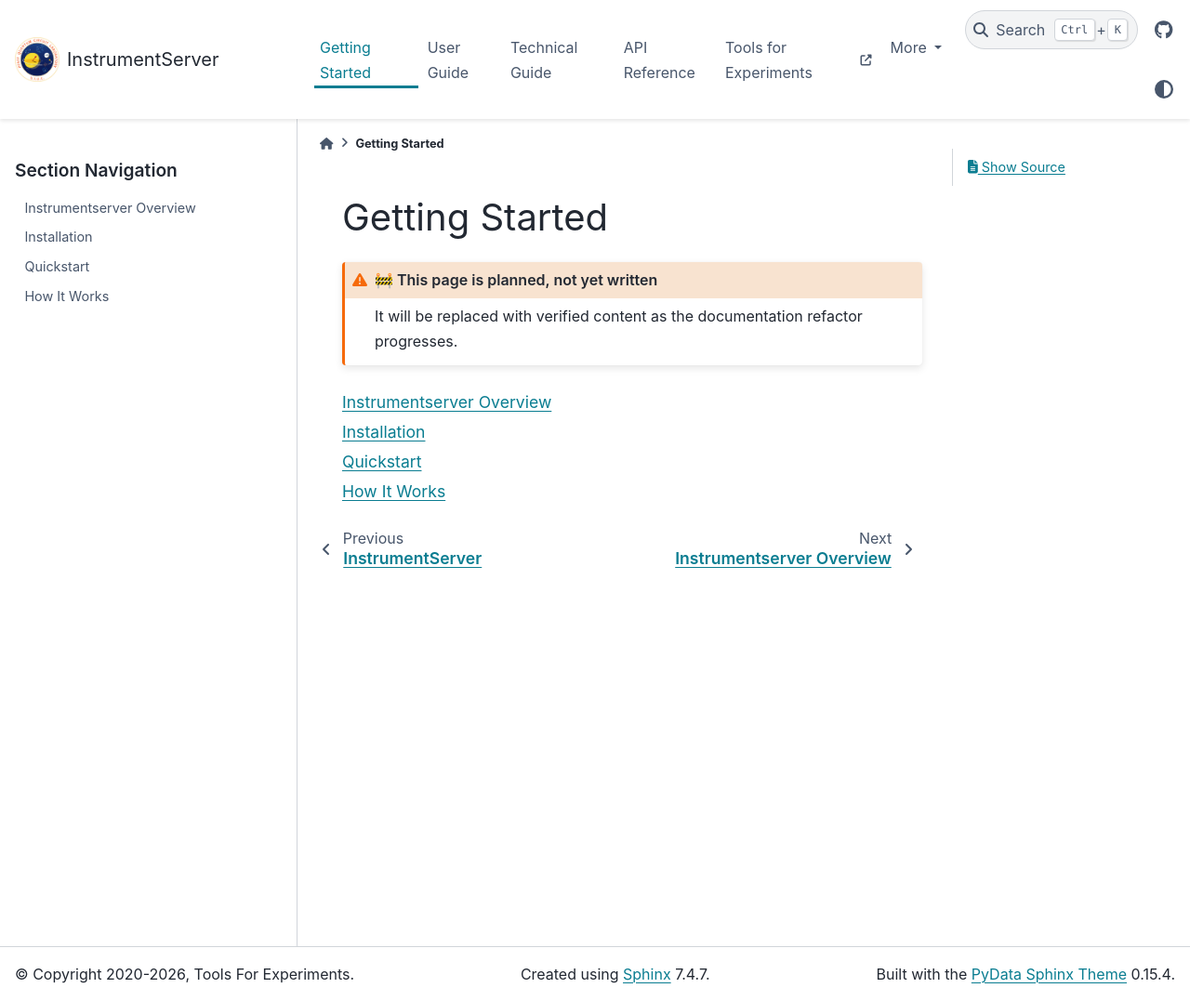
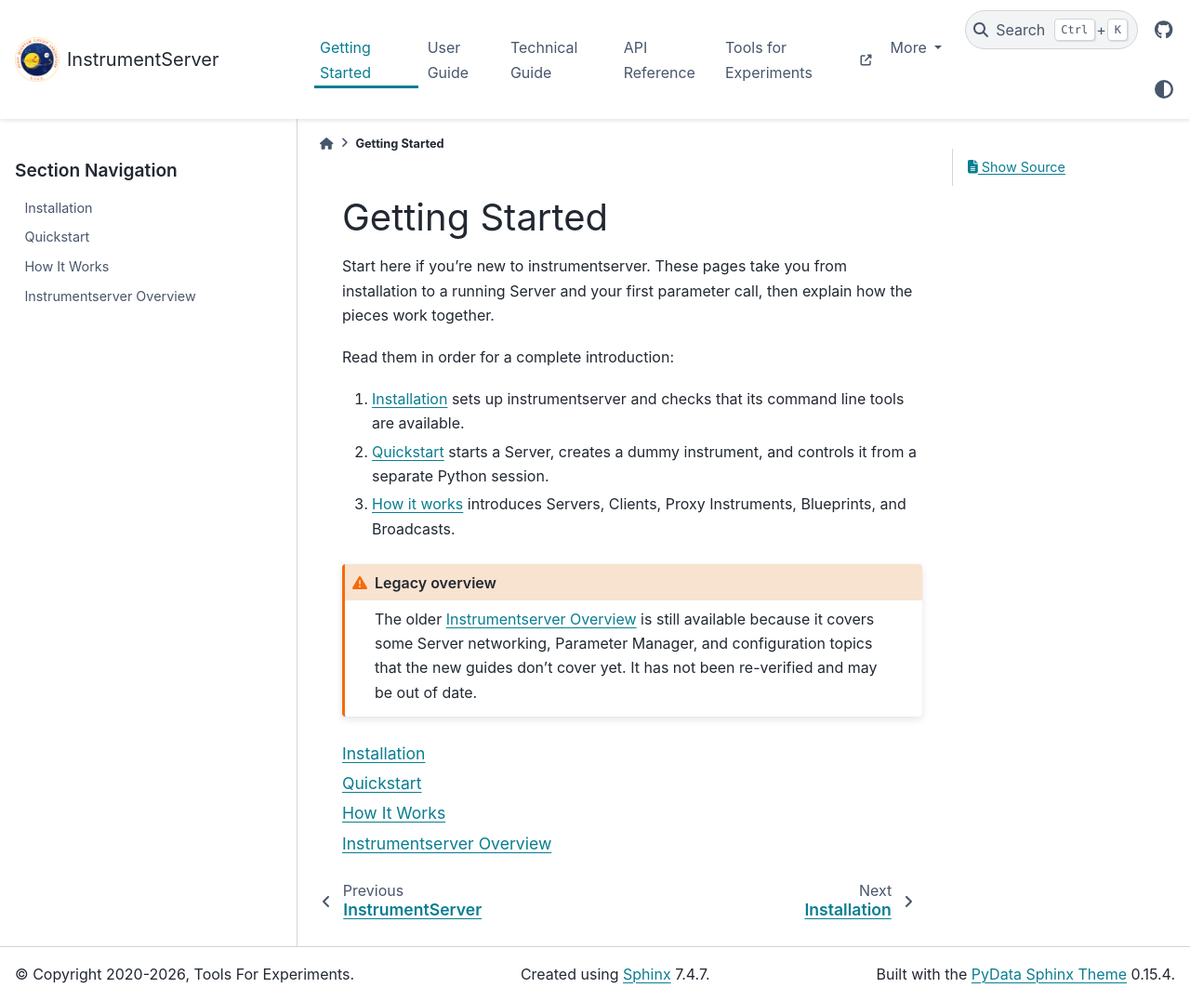
Before and after one commit to toolsforexperiments/instrumentserver, a Sphinx documentation site: the page built from docs/getting_started/index.md, in a window 1280 px wide and 1077 px high. Shown: the whole window at 93% size. Built offline with Sphinx 7.4.7 and the PyData theme 0.15.4, drawn with Linux system fonts in a browser that asks for light colours.

Commit message:
Cleaning up index.md

````diff
--- a/docs/getting_started/index.md
+++ b/docs/getting_started/index.md
@@ -1,15 +1,30 @@
 # Getting Started
 
-:::{admonition} 🚧 This page is planned, not yet written
-:class: warning
-It will be replaced with verified content as the documentation refactor progresses.
+Start here if you're new to instrumentserver. These pages take you from installation
+to a running Server and your first parameter call, then explain how the pieces work
+together.
+
+Read them in order for a complete introduction:
+
+1. [Installation](installation.md) sets up instrumentserver and checks that its command
+   line tools are available.
+2. [Quickstart](quickstart.md) starts a Server, creates a dummy instrument, and controls
+   it from a separate Python session.
+3. [How it works](how_it_works.md) introduces Servers, Clients, Proxy Instruments,
+   Blueprints, and Broadcasts.
+
+:::{admonition} Legacy overview
+:class: caution
+The older [Instrumentserver Overview](overview.md) is still available because it covers
+some Server networking, Parameter Manager, and configuration topics that the new guides
+don't cover yet. It has not been re-verified and may be out of date.
 :::
 
 ```{toctree}
 :maxdepth: 1
 
-overview
 installation
 quickstart
 how_it_works
+overview
 ```
````
Also changed, not shown: 1 other file.
